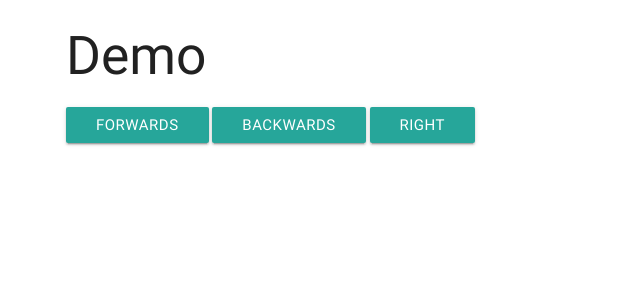
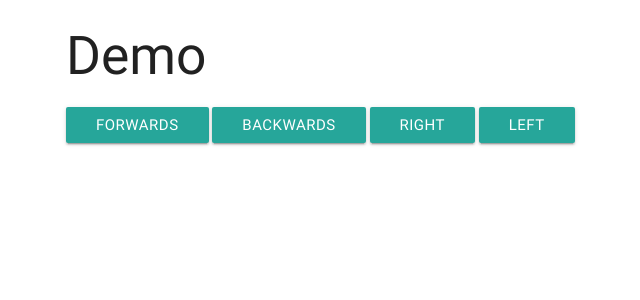
Before and after one commit to apollowebdesigns/serversidepi, a Flask app: page / in a window 1280 px wide. Shown: the top 300 px of the page, without its empty margins (126-766 px from the left). Run offline with Flask 2, Linux system fonts and the light colour scheme; some libraries are stand-ins or nearby versions.

Commit message:
added left

```diff
--- a/app.py
+++ b/app.py
@@ -70,6 +70,21 @@ def move_right():
     count = 0
     while True:
         gevent.sleep(0.01)
+        arduino.digitalWrite(Motor1A,arduino.LOW)
+        arduino.digitalWrite(Motor1B,arduino.HIGH)
+        arduino.digitalWrite(Motor2A,arduino.HIGH)
+        arduino.digitalWrite(Motor2B,arduino.LOW)
+        yield 'data: %s\n\n' % count
+        count += 1
+
+def move_left():
+    arduino.digitalWrite(Motor1A,arduino.LOW)
+    arduino.digitalWrite(Motor2A,arduino.LOW)
+    arduino.digitalWrite(Motor1B,arduino.LOW)
+    arduino.digitalWrite(Motor2B,arduino.LOW)
+    count = 0
+    while True:
+        gevent.sleep(0.01)
         arduino.digitalWrite(Motor1A,arduino.HIGH)
         arduino.digitalWrite(Motor1B,arduino.LOW)
         arduino.digitalWrite(Motor2A,arduino.LOW)
@@ -102,6 +117,12 @@ def sse_right():
             move_right(),
             mimetype='text/event-stream')
 
+@app.route('/left')
+def sse_left():
+    return Response(
+            move_left(),
+            mimetype='text/event-stream')
+
 @app.route('/end_motor_source')
 def event_end():
     arduino.pinMode(Motor1A,arduino.OUTPUT)
--- a/templates/index.html
+++ b/templates/index.html
@@ -60,6 +60,21 @@
                                 $('#output').append('<li>'+message.data+'</li>');
                             }
                         })
+
+                        $('#left').mouseup(function(){
+                            sse.close();
+                            $.get( "/end_motor_source", function(data) {
+                                console.log('ending');
+                                $( ".result" ).html( data );
+                            });
+                            return killRequest();
+                        }).mousedown(function(){
+                            sse = new EventSource('/left');
+                            sse.onmessage = function(message) {
+                                console.log('A message has arrived!');
+                                $('#output').append('<li>'+message.data+'</li>');
+                            }
+                        })
                     })
 
         </script>
@@ -71,6 +86,7 @@
         <button class="btn waves-effect waves-light" id="forwards">Forwards</button>
         <button class="btn waves-effect waves-light" id="backwards">Backwards</button>
         <button class="btn waves-effect waves-light" id="right">Right</button>
+        <button class="btn waves-effect waves-light" id="left">Left</button>
 
         <ul id="output">
 
```
